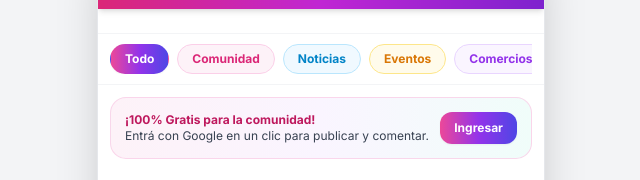
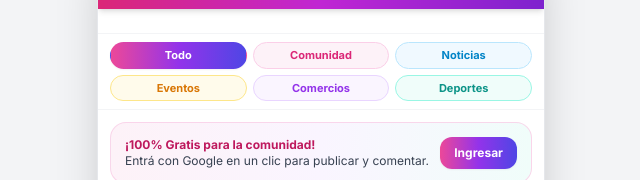
Before and after one commit to desarrolladorweb26-cell/estemos-comunicados, a plain HTML site: page index.html in a window 1280 px wide. Shown: the part 98-278 px from the top of the page, without its empty margins (319-959 px from the left). Drawn offline with nearby package versions, Linux system fonts and the light colour scheme; no server answers; a web font is replaced by a local one.

Commit message:
Add files via upload

```diff
--- a/index.html
+++ b/index.html
@@ -151,9 +151,9 @@
           <div class="flex gap-3.5 overflow-x-auto no-scrollbar" id="stories-container"></div>
         </section>
 
-        <!-- Categorías rápidas -->
-        <section id="categories-section" class="border-b border-gray-100 dark:border-zinc-800 py-2.5 px-3">
-          <div class="flex gap-2 overflow-x-auto no-scrollbar" id="categories-container"></div>
+        <!-- Categorías rápidas (grilla 3x2 compacta para ver todas sin cortes) -->
+        <section id="categories-section" class="border-b border-gray-100 dark:border-zinc-800 py-2 px-3">
+          <div class="grid grid-cols-3 gap-1.5" id="categories-container"></div>
         </section>
 
         <!-- Banner invitación -->
@@ -957,7 +957,7 @@
         const active = selectedCategory === cat;
         const style = CATEGORY_STYLES[cat] || CATEGORY_STYLES.Todo;
         const btn = document.createElement("button");
-        btn.className = `px-3.5 py-1.5 rounded-full text-xs font-bold border shrink-0 transition active:scale-95 ${
+        btn.className = `w-full py-1 px-2 rounded-full text-[11px] font-bold border text-center truncate transition active:scale-95 ${
           active ? style.active : style.inactive
         }`;
         btn.textContent = cat;
```
